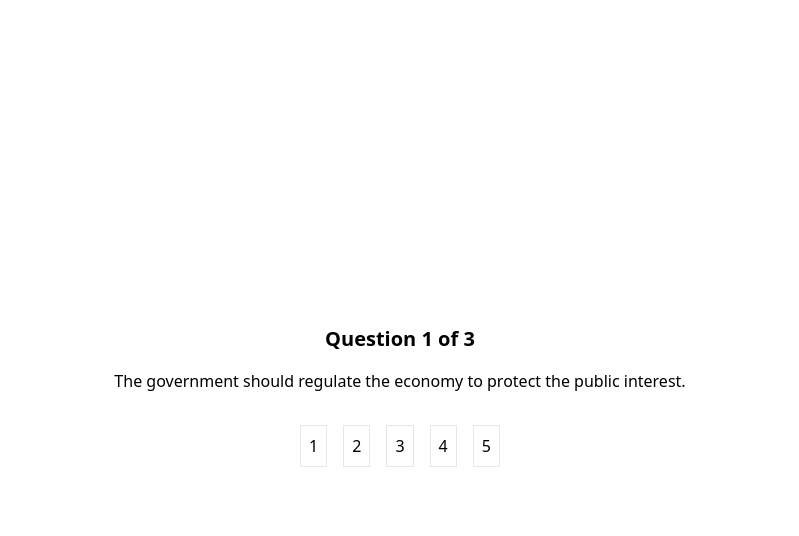
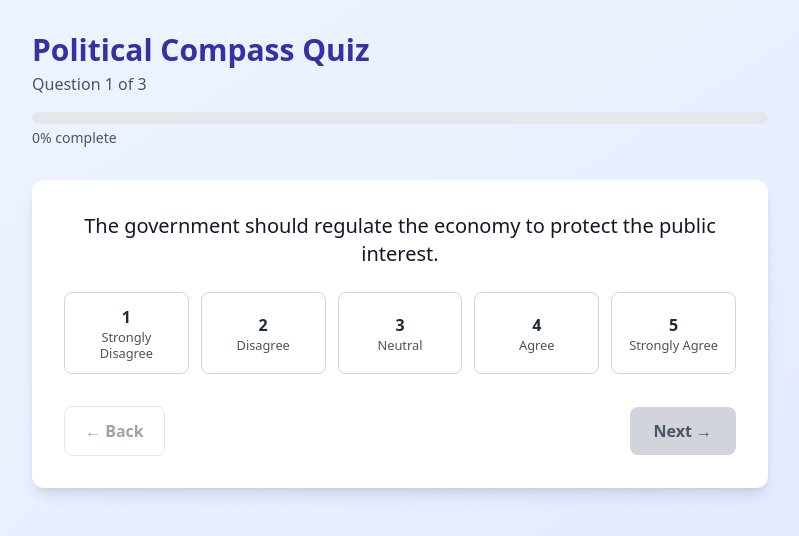
Before and after one commit to HumzaR/political-compass-clean, a Next.js app: page /quiz in a window 1280 px wide. Shown: the top 536 px of the page, without its empty margins (240-1039 px from the left). Built offline with nearby package versions, Linux system fonts and the light colour scheme.

Commit message:
Quiz: add dynamic progress bar, styled buttons, back/next, yes/no mapping

```diff
--- a/pages/quiz.js
+++ b/pages/quiz.js
@@ -1,49 +1,163 @@
-import { useState } from "react";
+import { useMemo, useState } from "react";
+import { useRouter } from "next/router";
 import questions from "../data/questions";
-import { useRouter } from "next/router";
 
 export default function Quiz() {
   const router = useRouter();
-  const [answers, setAnswers] = useState({});
+  const [answers, setAnswers] = useState({}); // { [id]: 1..5 }
   const [current, setCurrent] = useState(0);
 
-  const question = questions[current];
+  const q = questions[current];
+  const total = questions.length;
 
-  const handleAnswer = (value) => {
-    const updatedAnswers = { ...answers, [question.id]: value };
-    setAnswers(updatedAnswers);
+  // Count how many answers are filled to drive the progress bar
+  const answeredCount = useMemo(() => Object.keys(answers).length, [answers]);
+  const progressPercent = Math.round((answeredCount / total) * 100);
 
-    if (current < questions.length - 1) {
-      setCurrent(current + 1);
+  const selectAnswer = (value) => {
+    // value must be 1..5 to match the results scoring
+    setAnswers((prev) => ({ ...prev, [q.id]: value }));
+  };
+
+  const goNext = () => {
+    if (current < total - 1) {
+      setCurrent((c) => c + 1);
     } else {
-      const answerArray = questions.map((q) => updatedAnswers[q.id] ?? 3);
-      const answerString = answerArray.join(",");
-      router.push(`/results?answers=${answerString}`);
+      // Submit
+      const answerArray = questions.map((qq) => answers[qq.id] ?? 3); // default neutral
+      router.push(`/results?answers=${answerArray.join(",")}`);
     }
   };
 
-  const renderOptions = () => {
-    if (question.type === "scale") {
-      return [1, 2, 3, 4, 5].map((n) => (
-        <button key={n} onClick={() => handleAnswer(n)} className="m-2 p-2 border">
-          {n}
-        </button>
-      ));
-    } else {
-      return (
-        <>
-          <button onClick={() => handleAnswer(1)} className="m-2 p-2 border">Yes</button>
-          <button onClick={() => handleAnswer(0)} className="m-2 p-2 border">No</button>
-        </>
-      );
-    }
+  const goBack = () => {
+    if (current > 0) setCurrent((c) => c - 1);
+  };
+
+  const hasAnswer = answers[q.id] !== undefined;
+
+  // Render 1–5 scale buttons
+  const ScaleButtons = () => {
+    const labels = {
+      1: "Strongly Disagree",
+      2: "Disagree",
+      3: "Neutral",
+      4: "Agree",
+      5: "Strongly Agree",
+    };
+    return (
+      <div className="grid grid-cols-1 sm:grid-cols-5 gap-3 w-full">
+        {[1, 2, 3, 4, 5].map((n) => {
+          const selected = answers[q.id] === n;
+          return (
+            <button
+              key={n}
+              onClick={() => selectAnswer(n)}
+              className={[
+                "p-3 rounded-lg border transition text-sm sm:text-base",
+                selected
+                  ? "bg-indigo-600 text-white border-indigo-600"
+                  : "bg-white text-gray-800 border-gray-300 hover:border-indigo-400"
+              ].join(" ")}
+            >
+              <div className="font-semibold">{n}</div>
+              <div className="text-xs sm:text-[0.8rem] opacity-80">{labels[n]}</div>
+            </button>
+          );
+        })}
+      </div>
+    );
+  };
+
+  // Render Yes/No mapped to 5/1 so results.js can treat on the same 1–5 scale
+  const YesNoButtons = () => {
+    const opts = [
+      { label: "Yes", value: 5 },
+      { label: "No", value: 1 },
+    ];
+    return (
+      <div className="flex gap-3 w-full justify-center">
+        {opts.map(({ label, value }) => {
+          const selected = answers[q.id] === value;
+          return (
+            <button
+              key={label}
+              onClick={() => selectAnswer(value)}
+              className={[
+                "px-6 py-3 rounded-lg border transition font-semibold",
+                selected
+                  ? "bg-indigo-600 text-white border-indigo-600"
+                  : "bg-white text-gray-800 border-gray-300 hover:border-indigo-400"
+              ].join(" ")}
+            >
+              {label}
+            </button>
+          );
+        })}
+      </div>
+    );
   };
 
   return (
-    <div className="flex flex-col items-center justify-center min-h-screen p-8">
-      <h1 className="text-xl font-bold mb-4">Question {current + 1} of {questions.length}</h1>
-      <p className="text-center mb-6">{question.text}</p>
-      <div>{renderOptions()}</div>
+    <div className="min-h-screen bg-gradient-to-br from-blue-50 to-indigo-100">
+      {/* Top bar */}
+      <div className="max-w-3xl mx-auto px-4 pt-8">
+        <h1 className="text-2xl sm:text-3xl font-bold text-indigo-800">Political Compass Quiz</h1>
+        <p className="text-gray-600 mt-1">
+          Question {current + 1} of {total}
+        </p>
+
+        {/* Progress bar that automatically reflects number of questions */}
+        <div className="mt-4 h-3 w-full bg-gray-200 rounded-full overflow-hidden">
+          <div
+            className="h-3 bg-indigo-600 transition-all"
+            style={{ width: `${progressPercent}%` }}
+            aria-valuemin={0}
+            aria-valuemax={100}
+            aria-valuenow={progressPercent}
+          />
+        </div>
+        <p className="text-sm text-gray-600 mt-1">{progressPercent}% complete</p>
+      </div>
+
+      {/* Card */}
+      <div className="max-w-3xl mx-auto px-4 py-8">
+        <div className="bg-white shadow-lg rounded-xl p-6 sm:p-8">
+          <p className="text-lg sm:text-xl font-medium text-gray-900 text-center">{q.text}</p>
+
+          <div className="mt-6">
+            {q.type === "scale" ? <ScaleButtons /> : <YesNoButtons />}
+          </div>
+
+          {/* Nav buttons */}
+          <div className="mt-8 flex items-center justify-between">
+            <button
+              onClick={goBack}
+              disabled={current === 0}
+              className={[
+                "px-5 py-3 rounded-lg border font-semibold transition",
+                current === 0
+                  ? "text-gray-400 border-gray-200 cursor-not-allowed"
+                  : "text-gray-700 border-gray-300 hover:border-gray-400"
+              ].join(" ")}
+            >
+              ← Back
+            </button>
+
+            <button
+              onClick={goNext}
+              disabled={!hasAnswer}
+              className={[
+                "px-6 py-3 rounded-lg font-semibold transition",
+                hasAnswer
+                  ? "bg-indigo-600 text-white hover:bg-indigo-700"
+                  : "bg-gray-300 text-gray-600 cursor-not-allowed"
+              ].join(" ")}
+            >
+              {current < total - 1 ? "Next →" : "Submit Results"}
+            </button>
+          </div>
+        </div>
+      </div>
     </div>
   );
 }
```
